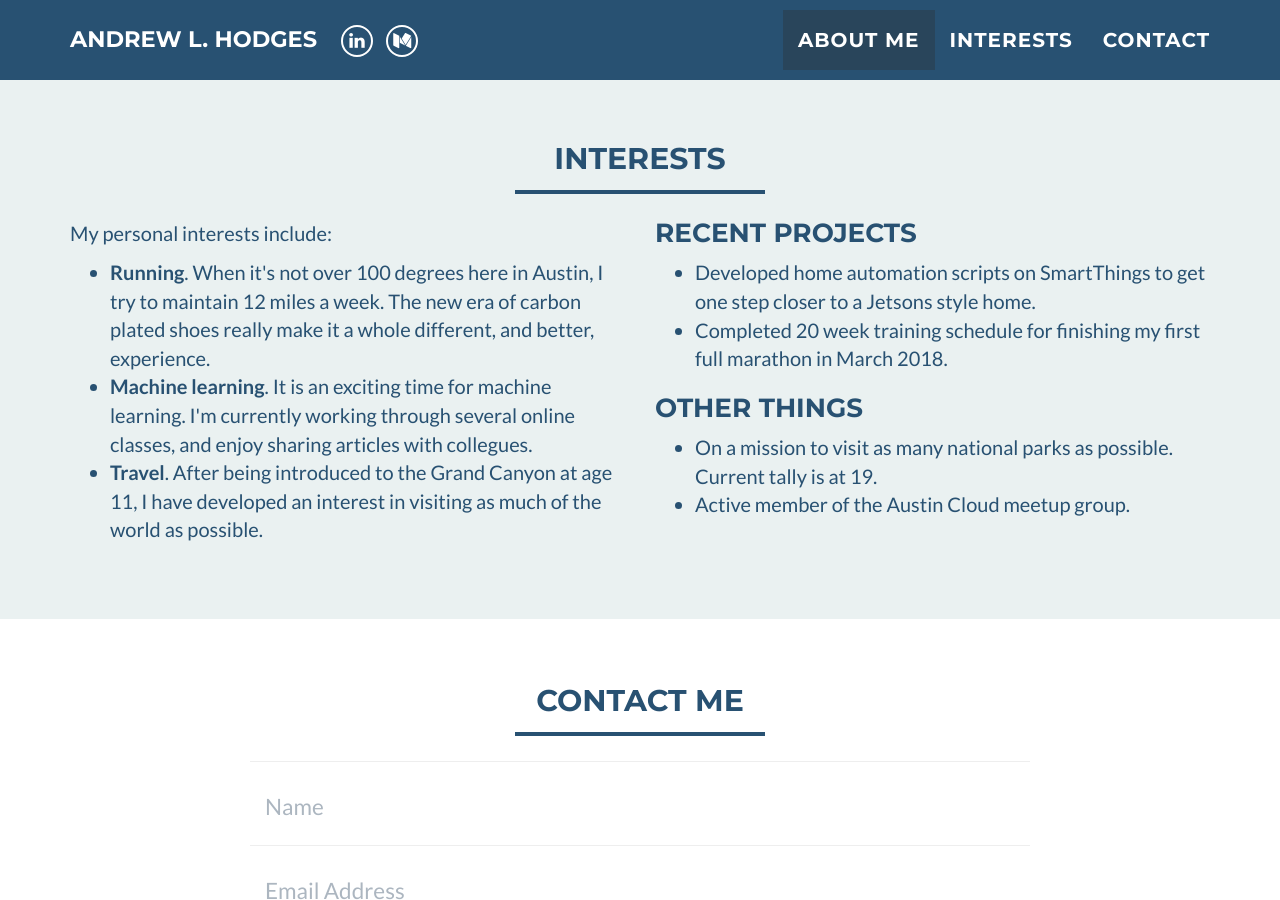
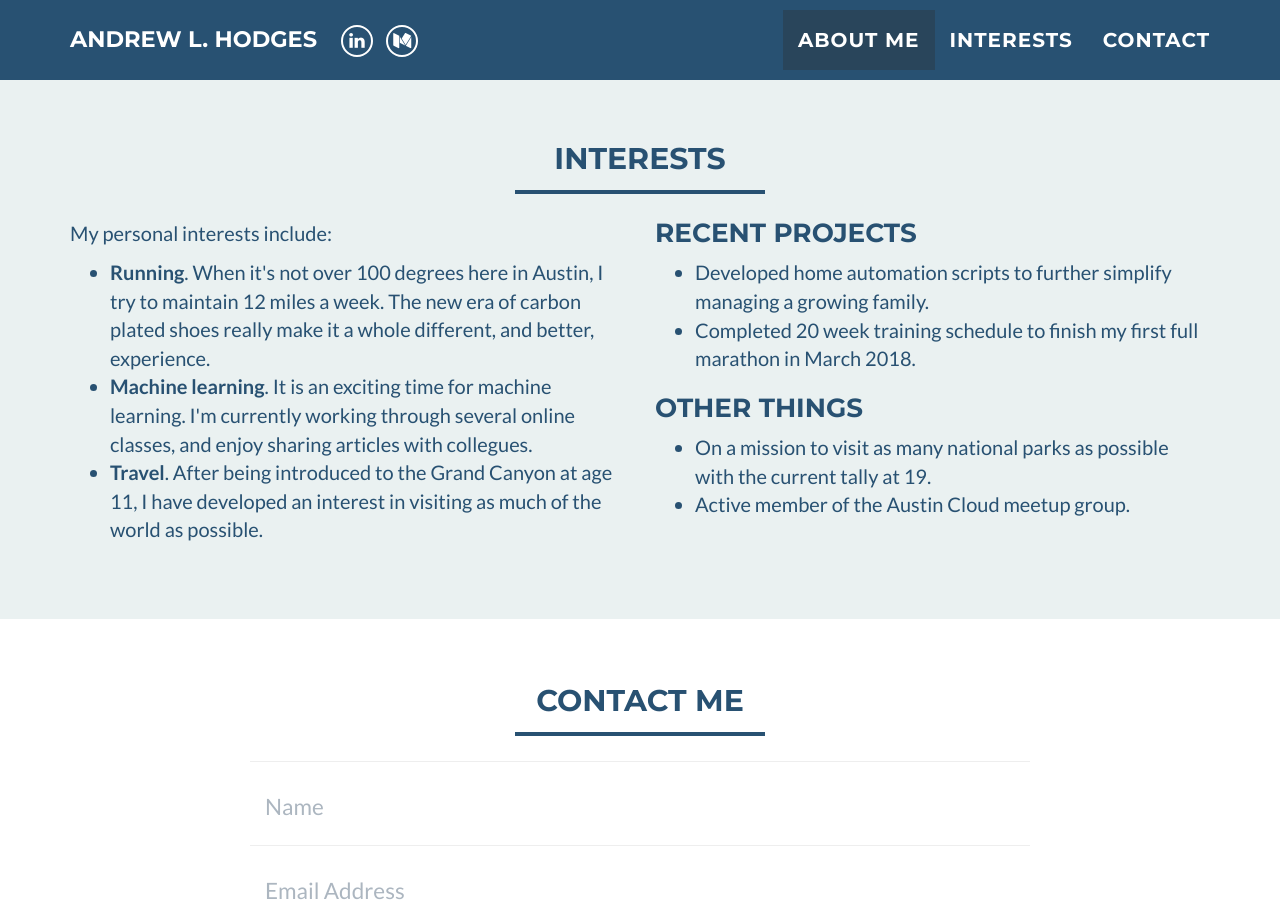
Before and after one commit to ahodges/SinglePager, a Jekyll site: the page built from index.html, in a window 1280 px wide and 900 px high, scrolled down 1204 px. Built offline with Jekyll 4.4.1, drawn with Linux system fonts in a browser that asks for light colours.

Commit message:
Update interests.html

```diff
--- a/_includes/interests.html
+++ b/_includes/interests.html
@@ -27,16 +27,16 @@
       <h3 style="margin-top:0">Recent Projects</h3>
 		  <ul>
   			<li>
-          Developed home automation scripts on SmartThings to get one step closer to a Jetsons style home.
+          Developed home automation scripts to further simplify managing a growing family.
     		</li>
   			<li>
-          Completed 20 week training schedule for finishing my first full marathon in March 2018.
+          Completed 20 week training schedule to finish my first full marathon in March 2018.
   			</li>
   		    </ul>
   		    <h3>Other Things</h3>
   		    <ul>
   			<li>
-           On a mission to visit as many national parks as possible. Current tally is at 19.
+           On a mission to visit as many national parks as possible with the current tally at 19.
   			</li>
   			<li>
   			  Active member of the Austin Cloud meetup group.
```
